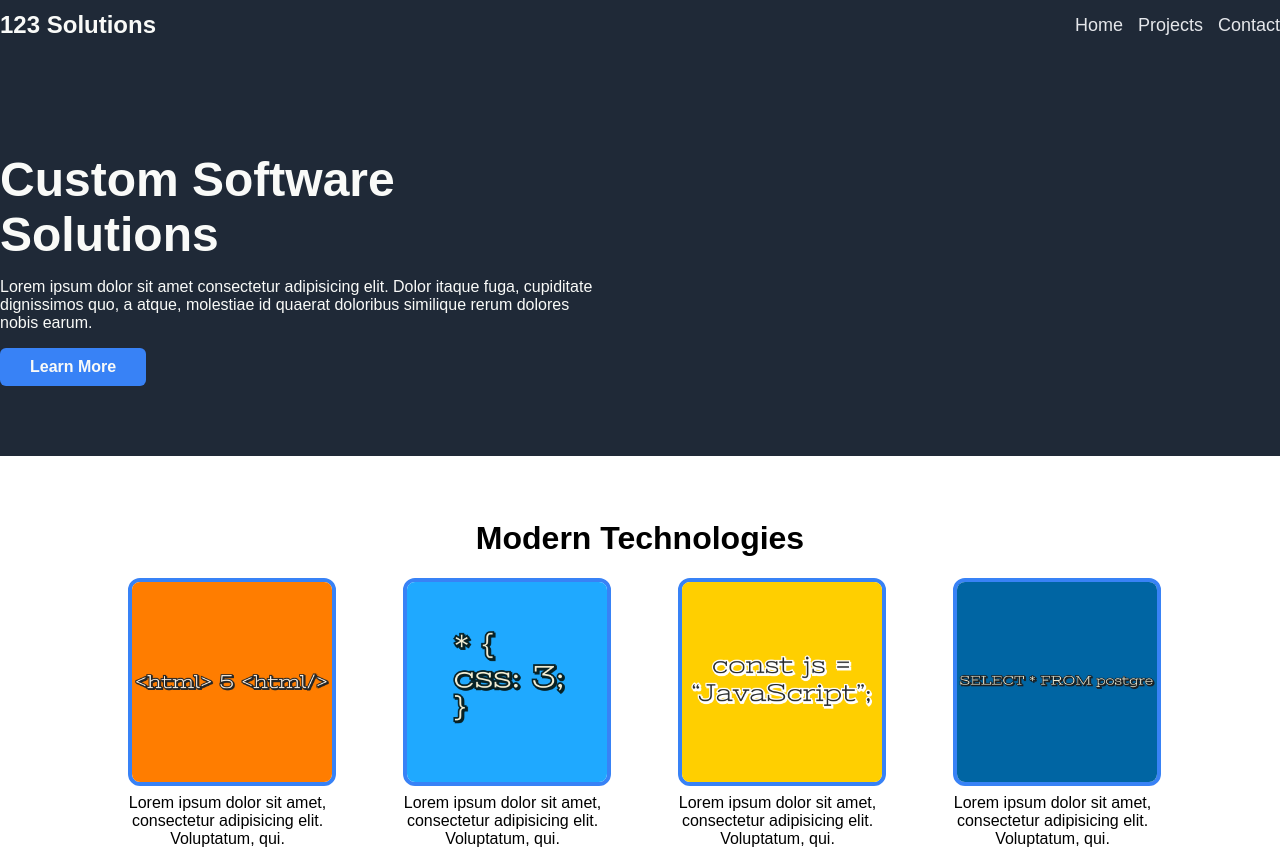
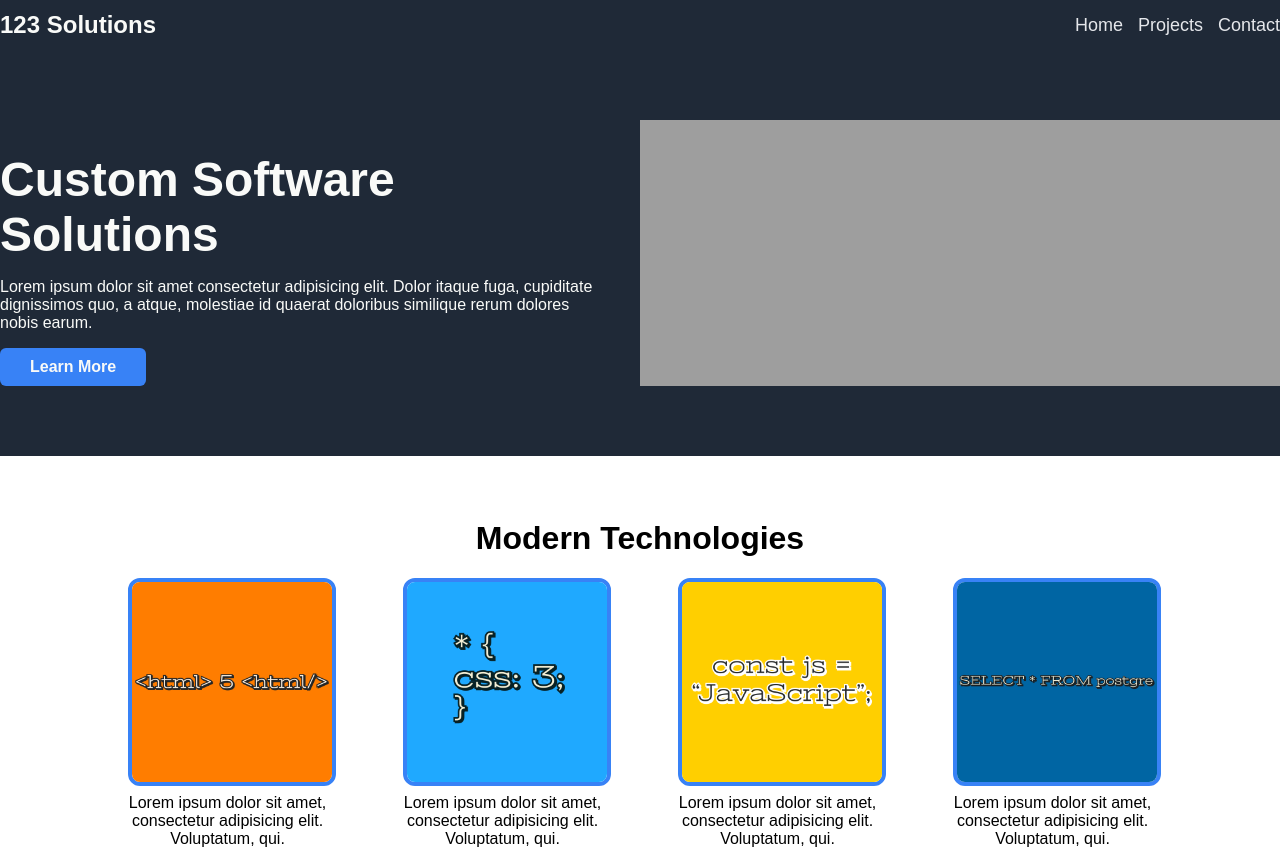
Before and after one commit to mikebrowning2000/odin-landing-page, a plain HTML site: page index.html in a window 1280 px wide. Shown: the top 867 px of the page. Drawn offline with Linux system fonts and the light colour scheme; the site is published under a folder, as on GitHub Pages, so addresses that start at the root find nothing.

Commit message:
modify hero-img background file path.

```diff
--- a/css/style.css
+++ b/css/style.css
@@ -81,7 +81,7 @@ a {
 
  .hero-img {
     flex: 2 0 50%;
-    background: url('/img/code.jpg');
+    background: url('../img/code.jpg');
     background-size: cover;
     background-position: center;
     /* margin-right: 10rem;
```
